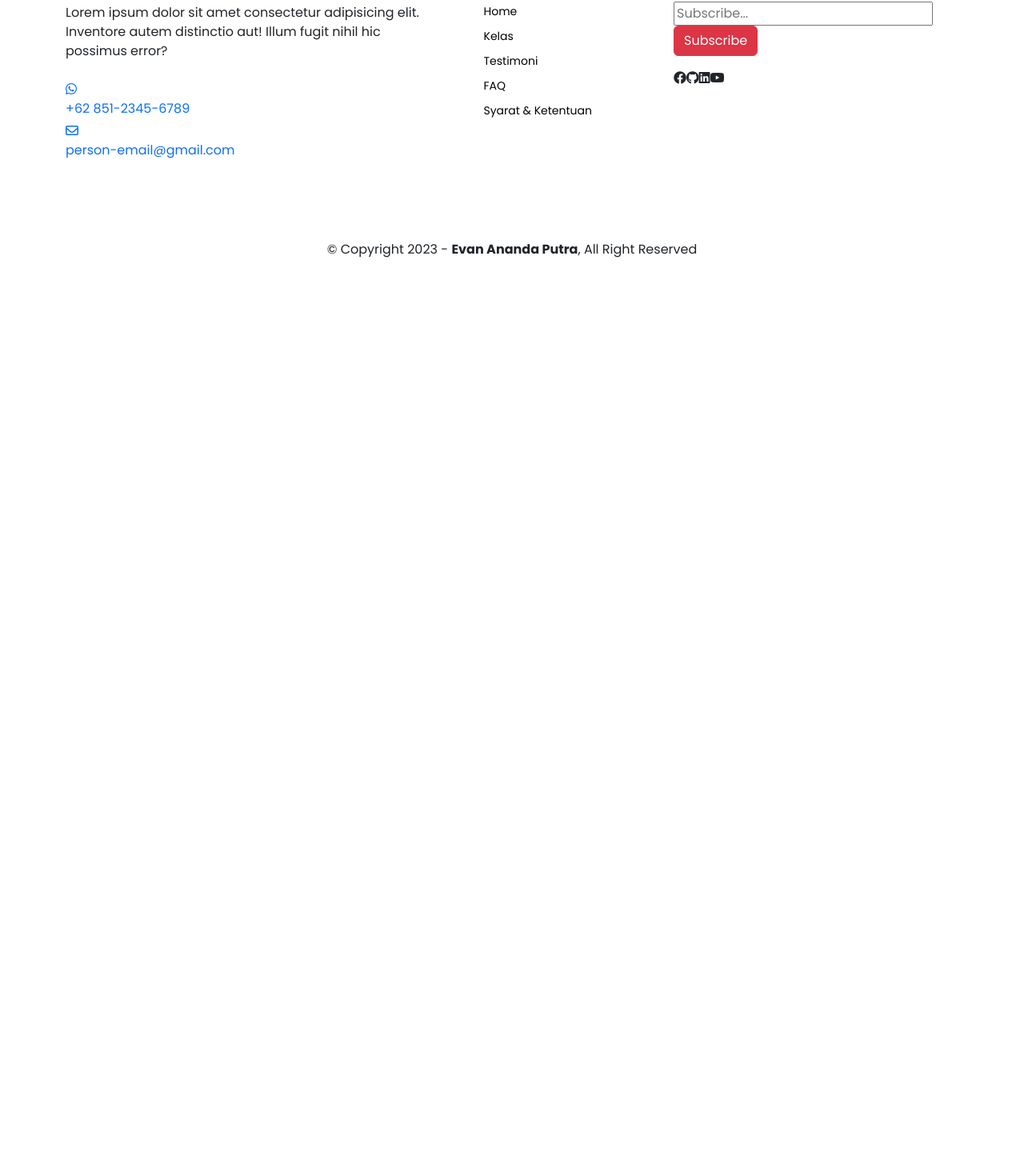
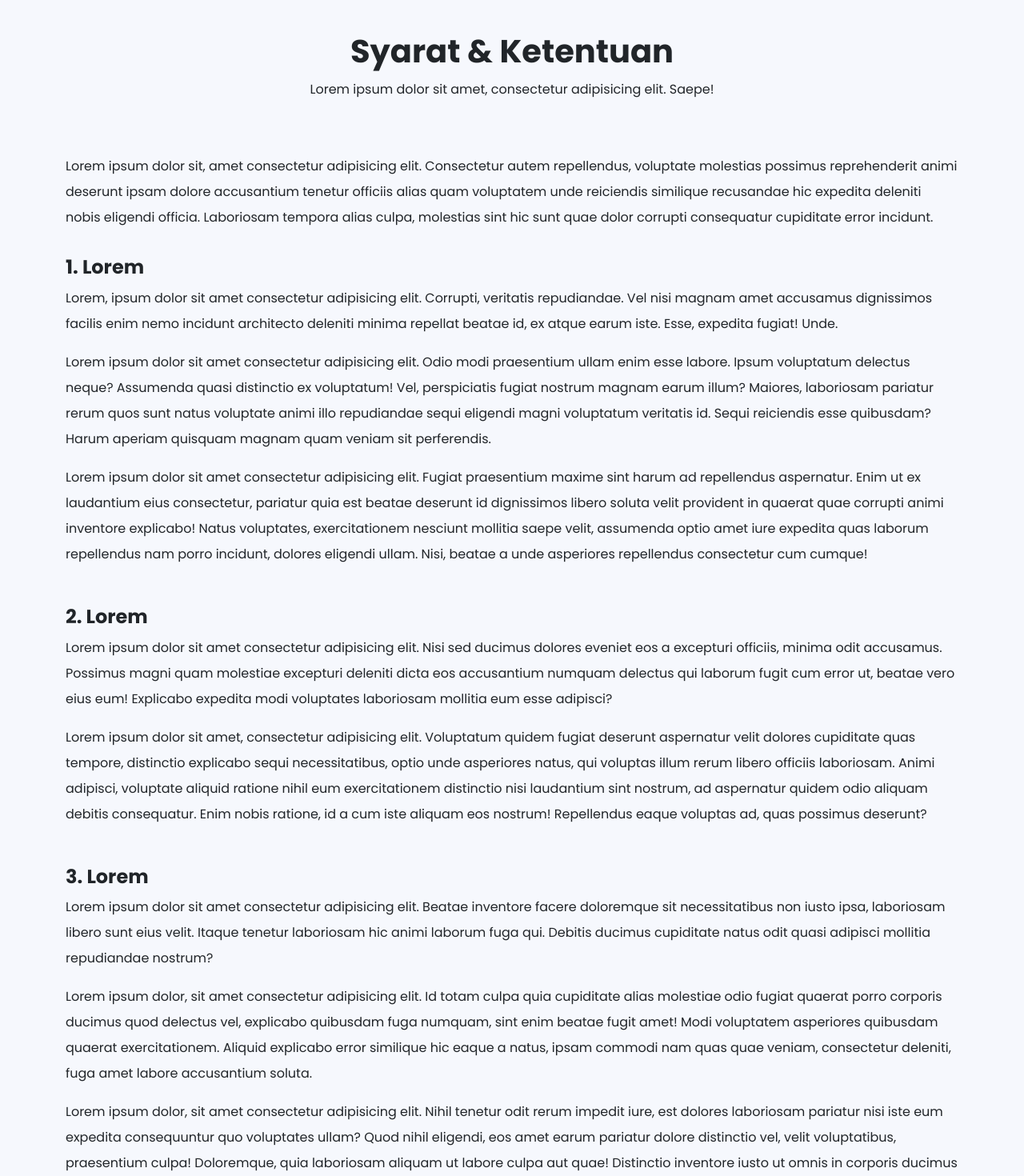
Before and after one commit to evanputra1/course-website-react, a React (Vite) app: page /ketentuan in a window 1280 px wide. Shown: the part 110-1580 px from the top of the page at 80% size. Before the commit the page ends 800 px from the top, so only its background shows below. Built offline with nearby package versions, Linux system fonts and the light colour scheme.

Commit message:
menambahkan animasi pada header

```diff
--- a/package.json
+++ b/package.json
@@ -10,6 +10,7 @@
     "preview": "vite preview"
   },
   "dependencies": {
+    "animate.css": "^4.1.1",
     "bootstrap": "^5.3.2",
     "react": "^18.2.0",
     "react-bootstrap": "^2.8.0",
--- /dev/null
+++ b/src/comp/ScrollToTop.jsx
@@ -0,0 +1,10 @@
+import {useEffect} from 'react';
+import {useLocation} from 'react-router-dom';
+
+export default function ScrollToTop() {
+    const {pathname} = useLocation();
+
+    useEffect(() => {
+        window.scrollTo(0, 0);
+    }, [pathname])
+}
--- a/src/main.jsx
+++ b/src/main.jsx
@@ -1,15 +1,18 @@
 import React from 'react'
 import ReactDOM from 'react-dom/client'
 import App from './App.jsx'
+import ScrollToTop from './comp/ScrollToTop.jsx';
 
 import 'bootstrap/dist/css/bootstrap.min.css';
 import './dist/css/main.css';
+import 'animate.css';
 
 import { BrowserRouter } from 'react-router-dom'
 
 ReactDOM.createRoot(document.getElementById('root')).render(
   <React.StrictMode>
     <BrowserRouter>
+      <ScrollToTop />
       <App />
     </BrowserRouter>
   </React.StrictMode>
--- a/src/pages/Faq.jsx
+++ b/src/pages/Faq.jsx
@@ -2,7 +2,7 @@ import FaqComp from '../comp/FaqComp';
 
 const Faq = () => {
   return (
-    <div>
+    <div className='pt-5'>
       <FaqComp />
     </div>
   )
--- a/src/pages/Home.jsx
+++ b/src/pages/Home.jsx
@@ -20,21 +20,21 @@ const Home = () => {
 
   return (
     <div className="homepage">
-        <header className="w-100 min-vh-100 d-flex align-items-center">
+        <header className="w-100 min-vh-100 d-flex align-items-center overflow-hidden">
           <Container>
             <Row className='header-box d-flex align-items-center pt-lg-5'>
               <Col lg='6'>
-                <h1 className='mb-4'>
+                <h1 className='mb-4 animate__animated animate__fadeInUp animate__delay-1s'>
                   Temukan <br /> <span>Bakat dan Skill</span> <br /> Kreatifmu Disini
                 </h1>
-                <p className='mb-4'>
+                <p className='mb-4 animate__animated animate__fadeInUp animate__delay-1s'>
                   Lorem, ipsum dolor sit amet consectetur adipisicing elit. Earum illum quia voluptate vel non similique!
                 </p>
-                <button className='btn btn-danger btn-lg rounded-1 me-2 mb-xs-0 mb-2'>Lihat Kelas</button>
-                <button className='btn btn-outline-danger btn-lg rounded-1 mb-xs-0 mb-2'>Lihat Promo</button>
+                <button className='btn btn-danger btn-lg rounded-1 me-2 mb-xs-0 mb-2 animate__animated animate__fadeInUp animate__delay-1s' onClick={() => navigate('/kelas')}>Lihat Kelas</button>
+                <button className='btn btn-outline-danger btn-lg rounded-1 mb-xs-0 mb-2 animate__animated animate__fadeInUp animate__delay-1s'>Lihat Promo</button>
               </Col>
               <Col lg='6' className='pt-lg-0 pt-5'>
-                <img src={HeroImage} alt="Hero Images" />
+                <img src={HeroImage} alt="Hero Images" className='animate__animated animate__fadeInUp'/>
               </Col>
             </Row>
           </Container>
--- a/src/pages/Ketentuan.jsx
+++ b/src/pages/Ketentuan.jsx
@@ -1,6 +1,50 @@
+import {Container, Row, Col} from 'react-bootstrap';
+import FaqComp from '../comp/FaqComp';
+
 const Ketentuan = () => {
   return (
-    <div>Ketentuan</div>
+    <div className='syarat-ketentuan-page'>
+      <div className='syarat-ketentuan min-vh-100'>
+        <Container>
+          <Row>
+            <Col>
+              <h1 className='fw-bold text-center mb-2'>Syarat & Ketentuan</h1>
+              <p className='text-center'>Lorem ipsum dolor sit amet, consectetur adipisicing elit. Saepe!</p>
+            </Col>
+          </Row>
+          <Row className='pt-5'>
+            <Col>
+              <p>Lorem ipsum dolor sit, amet consectetur adipisicing elit. Consectetur autem repellendus, voluptate molestias possimus reprehenderit animi deserunt ipsam dolore accusantium tenetur officiis alias quam voluptatem unde reiciendis similique recusandae hic expedita deleniti nobis eligendi officia. Laboriosam tempora alias culpa, molestias sint hic sunt quae dolor corrupti consequatur cupiditate error incidunt.</p>
+            </Col>
+          </Row>
+          <Row className='py-3'>
+            <Col>
+              <h4 className='fw-bold'>1. Lorem</h4>
+              <p>Lorem, ipsum dolor sit amet consectetur adipisicing elit. Corrupti, veritatis repudiandae. Vel nisi magnam amet accusamus dignissimos facilis enim nemo incidunt architecto deleniti minima repellat beatae id, ex atque earum iste. Esse, expedita fugiat! Unde.</p>
+              <p>Lorem ipsum dolor sit amet consectetur adipisicing elit. Odio modi praesentium ullam enim esse labore. Ipsum voluptatum delectus neque? Assumenda quasi distinctio ex voluptatum! Vel, perspiciatis fugiat nostrum magnam earum illum? Maiores, laboriosam pariatur rerum quos sunt natus voluptate animi illo repudiandae sequi eligendi magni voluptatum veritatis id. Sequi reiciendis esse quibusdam? Harum aperiam quisquam magnam quam veniam sit perferendis.</p>
+              <p>Lorem ipsum dolor sit amet consectetur adipisicing elit. Fugiat praesentium maxime sint harum ad repellendus aspernatur. Enim ut ex laudantium eius consectetur, pariatur quia est beatae deserunt id dignissimos libero soluta velit provident in quaerat quae corrupti animi inventore explicabo! Natus voluptates, exercitationem nesciunt mollitia saepe velit, assumenda optio amet iure expedita quas laborum repellendus nam porro incidunt, dolores eligendi ullam. Nisi, beatae a unde asperiores repellendus consectetur cum cumque!</p>
+            </Col>
+          </Row>
+          <Row className='py-3'>
+            <Col>
+              <h4 className='fw-bold'>2. Lorem</h4>
+              <p>Lorem ipsum dolor sit amet consectetur adipisicing elit. Nisi sed ducimus dolores eveniet eos a excepturi officiis, minima odit accusamus. Possimus magni quam molestiae excepturi deleniti dicta eos accusantium numquam delectus qui laborum fugit cum error ut, beatae vero eius eum! Explicabo expedita modi voluptates laboriosam mollitia eum esse adipisci?</p>
+              <p>Lorem ipsum dolor sit amet, consectetur adipisicing elit. Voluptatum quidem fugiat deserunt aspernatur velit dolores cupiditate quas tempore, distinctio explicabo sequi necessitatibus, optio unde asperiores natus, qui voluptas illum rerum libero officiis laboriosam. Animi adipisci, voluptate aliquid ratione nihil eum exercitationem distinctio nisi laudantium sint nostrum, ad aspernatur quidem odio aliquam debitis consequatur. Enim nobis ratione, id a cum iste aliquam eos nostrum! Repellendus eaque voluptas ad, quas possimus deserunt?</p>
+            </Col>
+          </Row>
+          <Row className='py-3'>
+            <Col>
+              <h4 className='fw-bold'>3. Lorem</h4>
+              <p>Lorem ipsum dolor sit amet consectetur adipisicing elit. Beatae inventore facere doloremque sit necessitatibus non iusto ipsa, laboriosam libero sunt eius velit. Itaque tenetur laboriosam hic animi laborum fuga qui. Debitis ducimus cupiditate natus odit quasi adipisci mollitia repudiandae nostrum?</p>
+              <p>Lorem ipsum dolor, sit amet consectetur adipisicing elit. Id totam culpa quia cupiditate alias molestiae odio fugiat quaerat porro corporis ducimus quod delectus vel, explicabo quibusdam fuga numquam, sint enim beatae fugit amet! Modi voluptatem asperiores quibusdam quaerat exercitationem. Aliquid explicabo error similique hic eaque a natus, ipsam commodi nam quas quae veniam, consectetur deleniti, fuga amet labore accusantium soluta.</p>
+              <p>Lorem ipsum dolor, sit amet consectetur adipisicing elit. Nihil tenetur odit rerum impedit iure, est dolores laboriosam pariatur nisi iste eum expedita consequuntur quo voluptates ullam? Quod nihil eligendi, eos amet earum pariatur dolore distinctio vel, velit voluptatibus, praesentium culpa! Doloremque, quia laboriosam aliquam ut labore culpa aut quae! Distinctio inventore iusto ut omnis in corporis ducimus iste rem debitis!</p>
+            </Col>
+          </Row>
+        </Container>
+      </div>
+
+      <FaqComp />
+    </div>
   )
 }
 
--- a/src/pages/Testimoni.jsx
+++ b/src/pages/Testimoni.jsx
@@ -1,6 +1,40 @@
+import {Container, Row, Col} from 'react-bootstrap';
+import {testimonial} from '../data/index'
+
+import FaqComp from '../comp/FaqComp';
+
 const Testimoni = () => {
   return (
-    <div>Testimoni</div>
+    <div className='testimoni-page'>
+      <div className='testimoni'>
+        <Container>
+          <Row>
+            <Col>
+              <h1 className='text-center fw-bold'>Semua Testimoni</h1>
+              <p className='text-center'>Lorem ipsum dolor sit amet, consectetur adipisicing elit. Minima, rerum.</p>
+            </Col>
+          </Row>
+          <Row className='row-cols-lg-3 row-cols-md-2 row-cols-1'>
+            {testimonial.map((data) => {
+              return (
+                <Col key={data.id} className='mb-5'>
+                  <p className='desc shadow-sm'>{data.desc}</p>
+                  <div className='people'>
+                    <img src={data.image} alt="" />
+                    <div>
+                      <h5 className='mb-1'>{data.name}</h5>
+                      <p className='m-0 fw-bold'>{data.skill}</p>
+                    </div>
+                  </div>
+                </Col>
+              );
+            })}
+          </Row>
+        </Container>
+      </div>
+
+      <FaqComp />
+    </div>
   )
 }
 
```
Also changed, not shown: src/dist/css/main.css, 1 other file (tests, documents, lock files or other folders).
